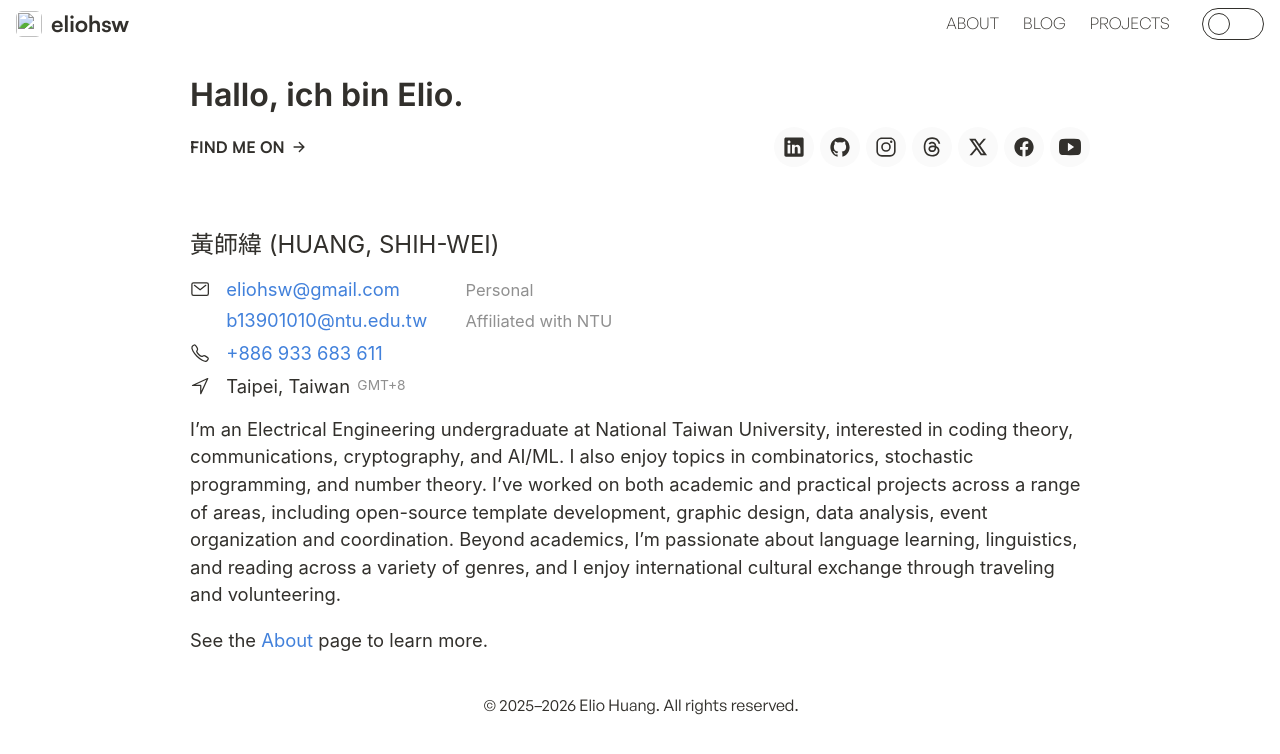
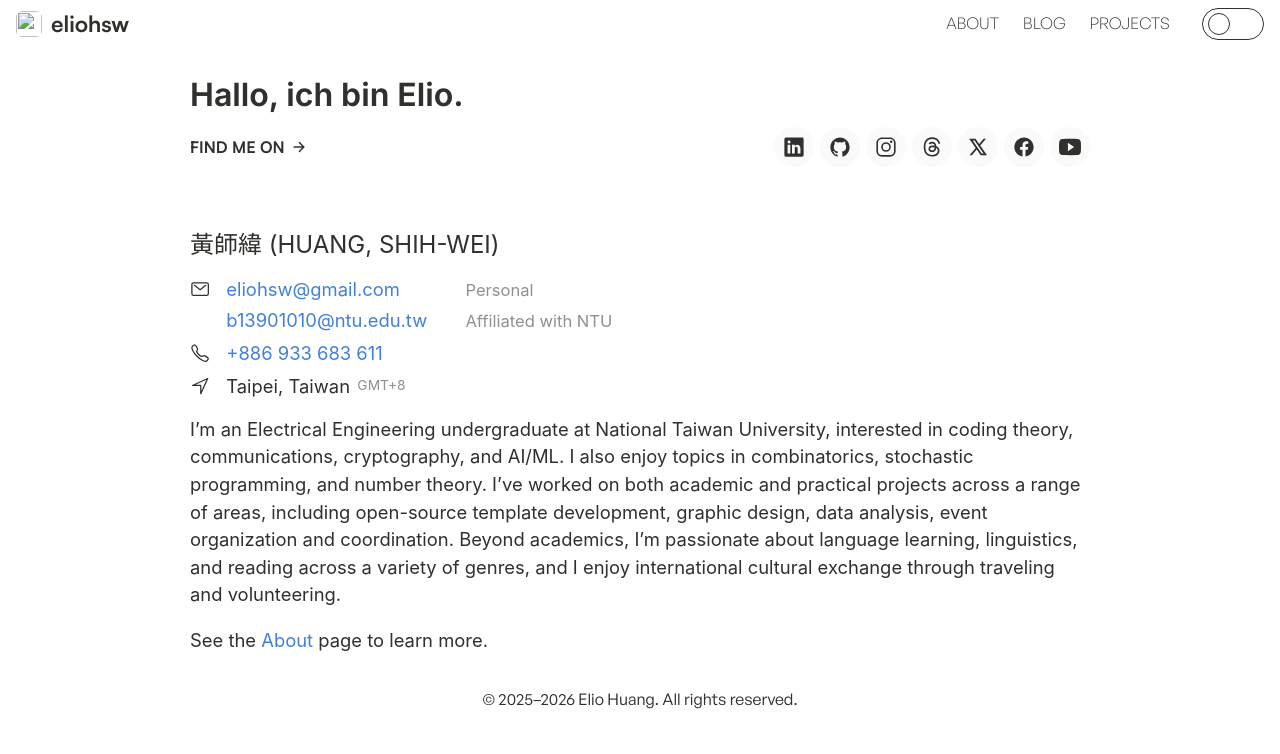
Before and after one commit to eliohsw/eliohsw.github.io, a Jekyll site: the page built from index.html, in a window 1280 px wide. Shown: the top 754 px of the page. Built offline with Jekyll 4.4.1, drawn with Linux system fonts in a browser that asks for light colours; nearby versions of some CDN libraries; some web fonts are replaced.

Commit message:
Edit footer margins

```diff
--- a/technical/css/base/base.css
+++ b/technical/css/base/base.css
@@ -55,8 +55,7 @@ p {
 }
 
 footer {
-  margin: 0;
-  padding: 4px 16px 4px 18px;
+  margin: 2rem 0;
   text-align: center;
   font-family: "General Sans", sans-serif;
   font-weight: 425;
--- a/technical/css/components/subpage-ind.css
+++ b/technical/css/components/subpage-ind.css
@@ -21,7 +21,7 @@
 
 .project-page, .blog-post-page {
   margin: 0 auto;
-  padding: 2rem 0rem;
+  padding: 2rem 0 0 0;
 
   .project-header, .blog-post-header {
     margin-bottom: 4rem;
@@ -501,14 +501,18 @@
 
   .project-navigation, .blog-post-navigation {
     border-top: 1.5px solid var(--color-text-tertiary);
-    padding-top: 2rem;
+    margin-top: 1rem;
     transition: var(--transition-border-color);
   }
 
   .nav-links {
     display: flex;
     justify-content: space-between;
-    margin: 0;
+    margin: 1rem 0;
+  }
+
+  .nav-links:not(:has(.nav-link)) {
+    display: none;
   }
 
   .nav-links:has(.nav-link.next:only-child) {
```
